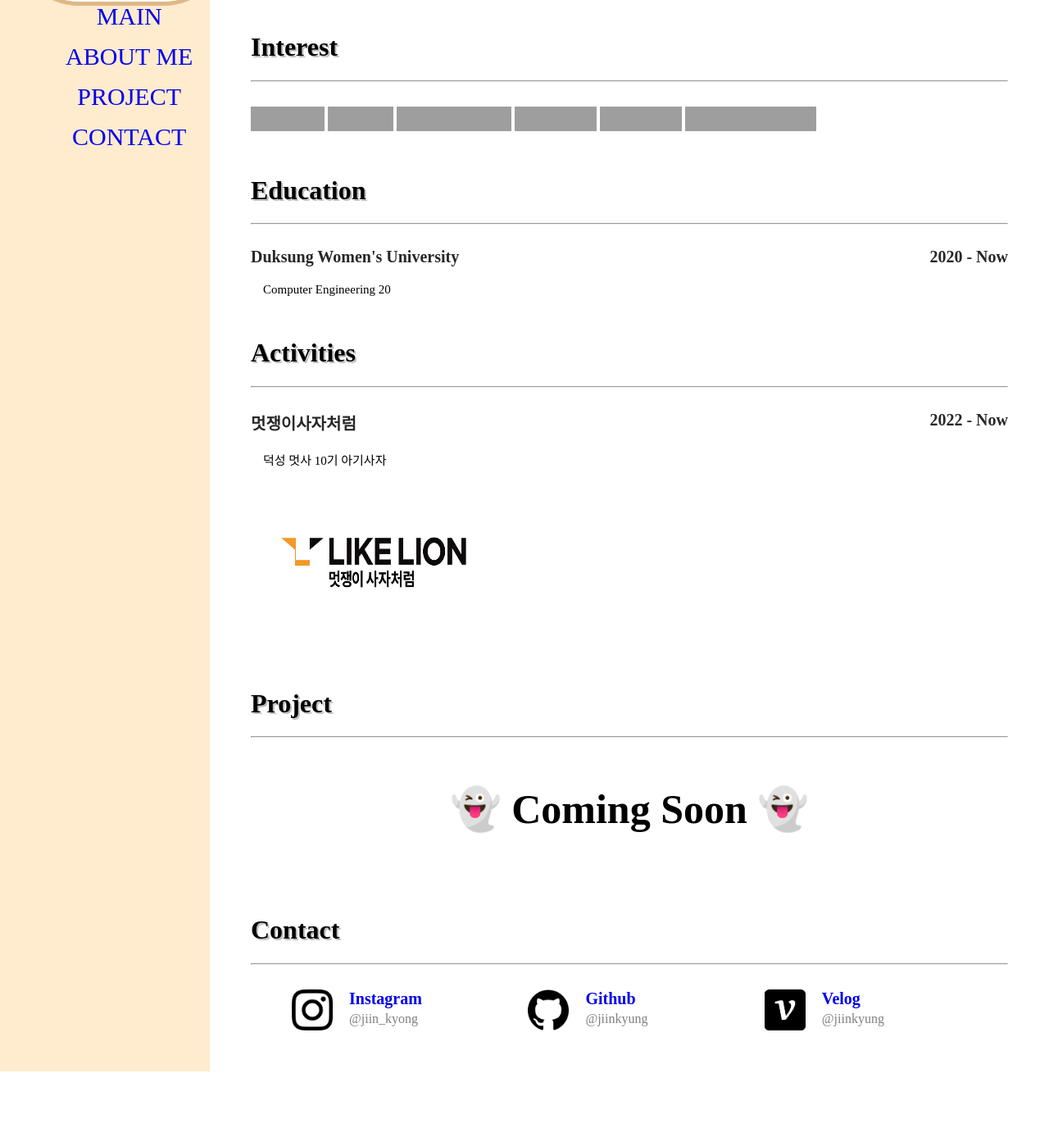
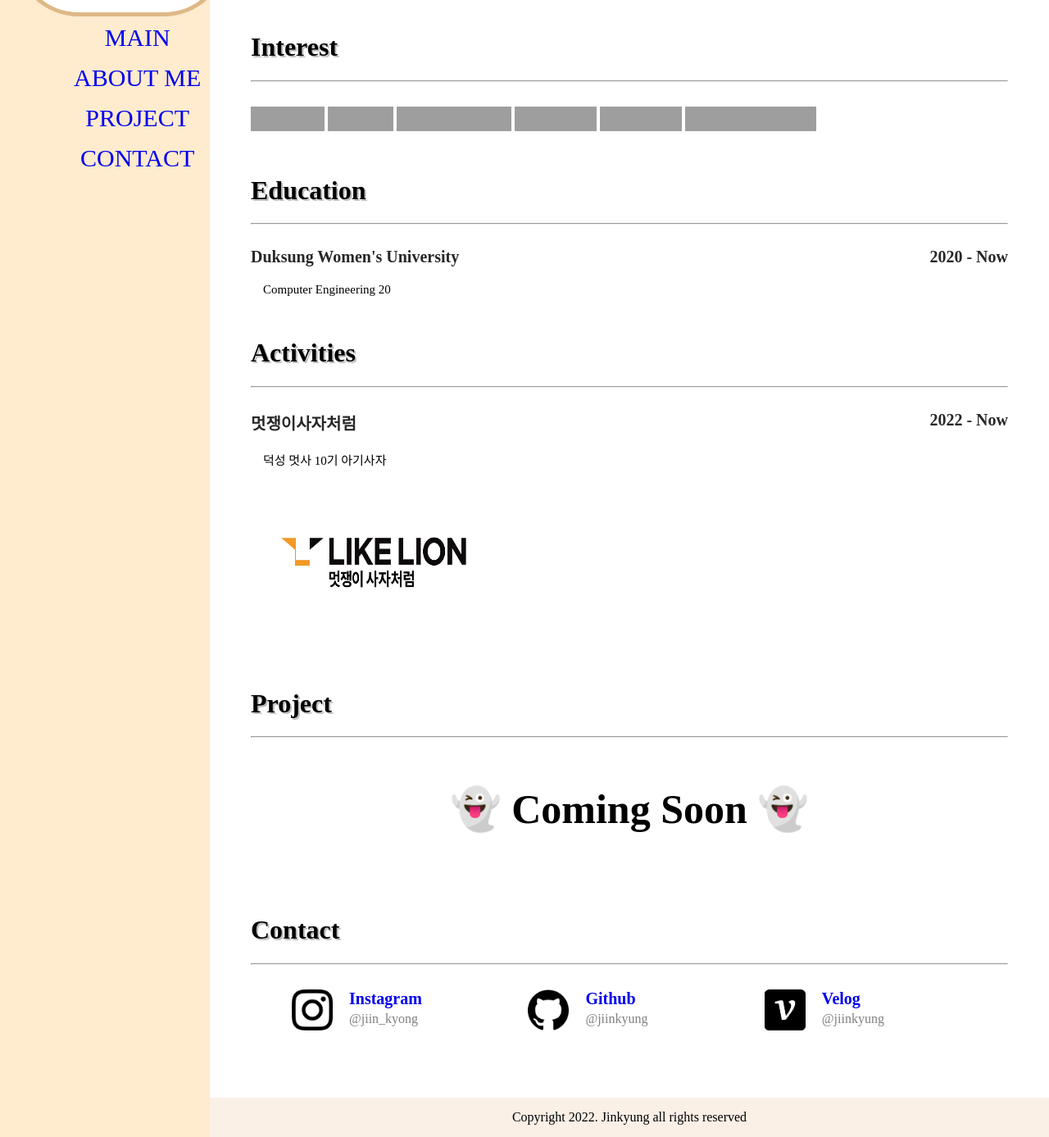
Before and after one commit to jiinkyung/likelion_html-css, a plain HTML site: page index.html in a window 1280 px wide. Shown: the part 381-1768 px from the top of the page at 82% size. Before the commit the page ends 1688 px from the top, so only its background shows below. Drawn offline with Linux system fonts and the light colour scheme; grey boxes are pictures that could not be loaded; a web font is replaced by a local one.

Commit message:
0410 update

```diff
--- a/index.css
+++ b/index.css
@@ -25,6 +25,7 @@ body {
     width: 20%;
     font-family: 'DungGeunMo';
 
+
 }
 .myname {
     font-weight: 600;
@@ -40,7 +41,7 @@ body {
     width: 250px;
     height:250px;
     position: fixed;
-    margin-top: 10%;
+    margin-top: 11%;
     margin-left: 1.4%;
     border-radius: 30%;
     border: 5px solid burlywood;
@@ -52,8 +53,8 @@ li a{
 .menu {
     list-style-type: none;
     padding-left: 0%;
-    margin-top: 30%;
-    margin-left: 80px;
+    margin-top: 32%;
+    margin-left: 90px;
     position: fixed;
     height: 100%;
     font-size: 30px;
@@ -78,6 +79,8 @@ li {
 }
 #section {
     width: 80%;
+    position: relative;
+    padding-bottom: 80px;
 
 }
 h1{
@@ -242,3 +245,13 @@ a {
 .contact_info #intro_rows a:visited {
     color: black;
 }
+
+.footer {
+    position: absolute;
+    bottom: 0;
+    width: 100%;
+	padding: 15px 0;
+	text-align: center;
+	background: linen;
+
+}
--- a/index.html
+++ b/index.html
@@ -87,6 +87,7 @@
                 </section>
             </div>
 
+
             <div class="interest">
                 <h1>Interest</h1>
                 <hr>
@@ -137,6 +138,7 @@
             </div>
 
 
+
             <div id="contact">
                 <h1>Contact</h1>
                 <hr>
@@ -171,9 +173,14 @@
                             </a>
                         </section>
                 </div>
+            </div>
+
+            <footer class="footer">
+                Copyright 2022. Jinkyung all rights reserved
+            </footer>
 
     </div>
-    </div>
+
 
 
 
```
Lines whose indentation alone changed are shown as unchanged.
